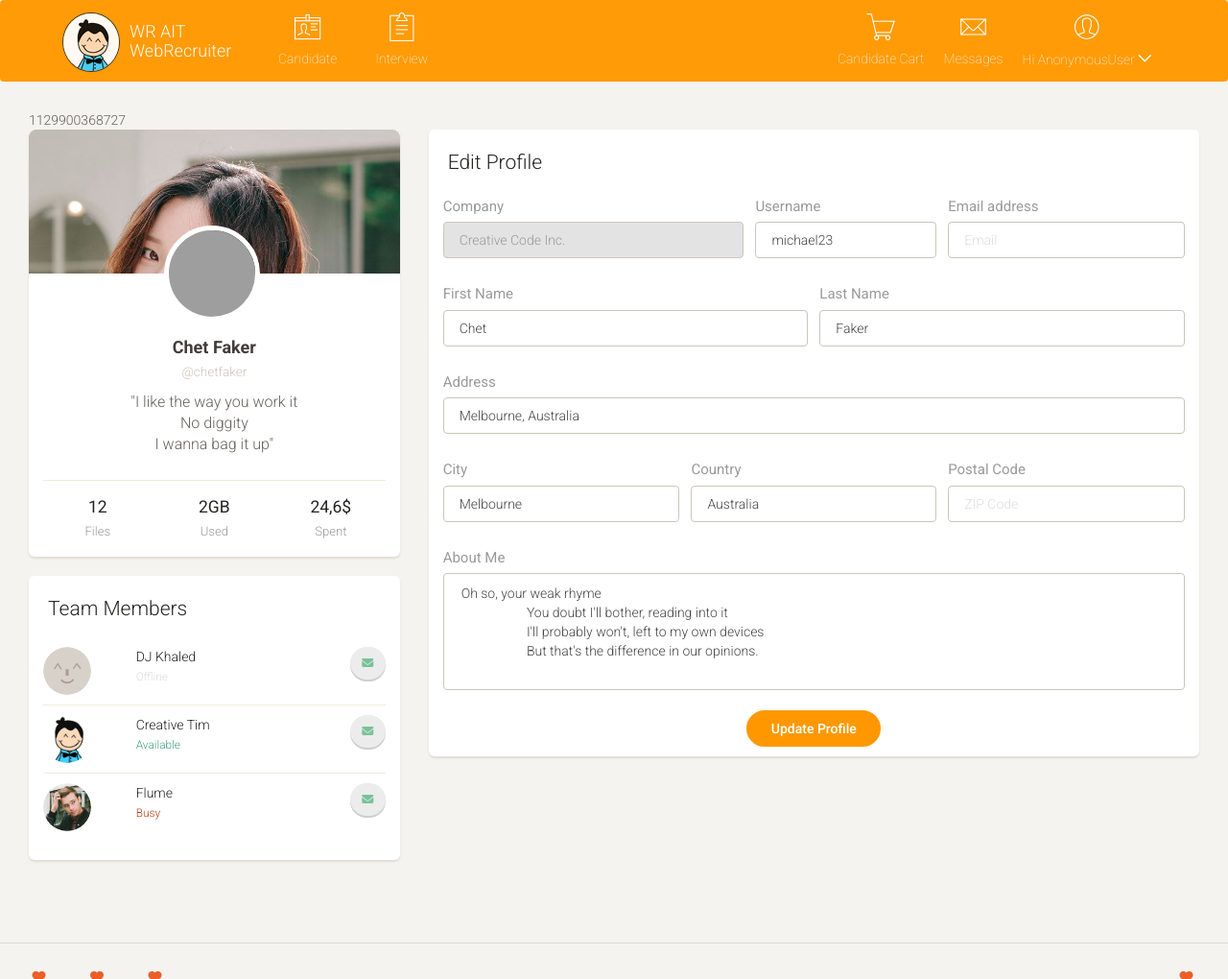
After one commit to nateecha18/webrecruiter, a Django app: page /filter/1129900368727/ in a window 1280 px wide. The commit adds this page. Shown: the whole page at 96% size. Run offline with Django 3.2, Linux system fonts and the light colour scheme; data comes from the database, SQL or seed files in the repository; both versions use the stored data as it was after the commit; some libraries are stand-ins or nearby versions; grey boxes are pictures that could not be loaded.

Commit message:
candidate detail (no fin :-1: )

```diff
--- /dev/null
+++ b/webrecruiter/filter/template/candidate_detail.html
@@ -0,0 +1,212 @@
+{% extends 'base_layout.html' %}
+{% load static %}
+
+{% block title %}
+Filter Candidate | WebRecruiter
+{% endblock %}
+
+{% block stylesheet %}
+
+{% endblock %}
+
+{% block content %}
+<div class="container-fluid">
+  {{ Candidate_id }}
+  <div class="row">
+    <div class="col-lg-4 col-md-5">
+      <div class="card card-user">
+        <div class="image">
+          <img src="{% if Selected_candidate.profile_pic %}{{ Selected_candidate.profile_pic.url }}{% else %}{% static 'img/no_image.png' %}{% endif %}">
+          <!-- <img src="assets/img/background.jpg" alt="..."/> -->
+        </div>
+        <div class="content">
+          <div class="author">
+            <img class="avatar border-white" src="{% if Selected_candidate.profile_pic %}{% static '{{ Selected_candidate.profile_pic.url }}' %}{% else %}{% static "img/no_image.png" %}{% endif %}" alt="..."/>
+            <h4 class="title">Chet Faker<br />
+              <a href="#"><small>@chetfaker</small></a>
+            </h4>
+          </div>
+          <p class="description text-center">
+            "I like the way you work it <br>
+            No diggity <br>
+            I wanna bag it up"
+          </p>
+        </div>
+        <hr>
+        <div class="text-center">
+          <div class="row">
+            <div class="col-md-3 col-md-offset-1">
+              <h5>12<br /><small>Files</small></h5>
+            </div>
+            <div class="col-md-4">
+              <h5>2GB<br /><small>Used</small></h5>
+            </div>
+            <div class="col-md-3">
+              <h5>24,6$<br /><small>Spent</small></h5>
+            </div>
+          </div>
+        </div>
+      </div>
+      <div class="card">
+        <div class="header">
+          <h4 class="title">Team Members</h4>
+        </div>
+        <div class="content">
+          <ul class="list-unstyled team-members">
+            <li>
+              <div class="row">
+                <div class="col-xs-3">
+                  <div class="avatar">
+                    <img src="assets/img/faces/face-0.jpg" alt="Circle Image" class="img-circle img-no-padding img-responsive">
+                  </div>
+                </div>
+                <div class="col-xs-6">
+                  DJ Khaled
+                  <br />
+                  <span class="text-muted"><small>Offline</small></span>
+                </div>
+
+                <div class="col-xs-3 text-right">
+                  <btn class="btn btn-sm btn-success btn-icon"><i class="fa fa-envelope"></i></btn>
+                </div>
+              </div>
+            </li>
+            <li>
+              <div class="row">
+                <div class="col-xs-3">
+                  <div class="avatar">
+                    <img src="assets/img/faces/face-1.jpg" alt="Circle Image" class="img-circle img-no-padding img-responsive">
+                  </div>
+                </div>
+                <div class="col-xs-6">
+                  Creative Tim
+                  <br />
+                  <span class="text-success"><small>Available</small></span>
+                </div>
+
+                <div class="col-xs-3 text-right">
+                  <btn class="btn btn-sm btn-success btn-icon"><i class="fa fa-envelope"></i></btn>
+                </div>
+              </div>
+            </li>
+            <li>
+              <div class="row">
+                <div class="col-xs-3">
+                  <div class="avatar">
+                    <img src="assets/img/faces/face-3.jpg" alt="Circle Image" class="img-circle img-no-padding img-responsive">
+                  </div>
+                </div>
+                <div class="col-xs-6">
+                  Flume
+                  <br />
+                  <span class="text-danger"><small>Busy</small></span>
+                </div>
+
+                <div class="col-xs-3 text-right">
+                  <btn class="btn btn-sm btn-success btn-icon"><i class="fa fa-envelope"></i></btn>
+                </div>
+              </div>
+            </li>
+          </ul>
+        </div>
+      </div>
+    </div>
+    <div class="col-lg-8 col-md-7">
+      <div class="card">
+        <div class="header">
+          <h4 class="title">Edit Profile</h4>
+        </div>
+        <div class="content">
+          <form>
+            <div class="row">
+              <div class="col-md-5">
+                <div class="form-group">
+                  <label>Company</label>
+                  <input type="text" class="form-control border-input" disabled placeholder="Company" value="Creative Code Inc.">
+                </div>
+              </div>
+              <div class="col-md-3">
+                <div class="form-group">
+                  <label>Username</label>
+                  <input type="text" class="form-control border-input" placeholder="Username" value="michael23">
+                </div>
+              </div>
+              <div class="col-md-4">
+                <div class="form-group">
+                  <label for="exampleInputEmail1">Email address</label>
+                  <input type="email" class="form-control border-input" placeholder="Email">
+                </div>
+              </div>
+            </div>
+
+            <div class="row">
+              <div class="col-md-6">
+                <div class="form-group">
+                  <label>First Name</label>
+                  <input type="text" class="form-control border-input" placeholder="Company" value="Chet">
+                </div>
+              </div>
+              <div class="col-md-6">
+                <div class="form-group">
+                  <label>Last Name</label>
+                  <input type="text" class="form-control border-input" placeholder="Last Name" value="Faker">
+                </div>
+              </div>
+            </div>
+
+            <div class="row">
+              <div class="col-md-12">
+                <div class="form-group">
+                  <label>Address</label>
+                  <input type="text" class="form-control border-input" placeholder="Home Address" value="Melbourne, Australia">
+                </div>
+              </div>
+            </div>
+
+            <div class="row">
+              <div class="col-md-4">
+                <div class="form-group">
+                  <label>City</label>
+                  <input type="text" class="form-control border-input" placeholder="City" value="Melbourne">
+                </div>
+              </div>
+              <div class="col-md-4">
+                <div class="form-group">
+                  <label>Country</label>
+                  <input type="text" class="form-control border-input" placeholder="Country" value="Australia">
+                </div>
+              </div>
+              <div class="col-md-4">
+                <div class="form-group">
+                  <label>Postal Code</label>
+                  <input type="number" class="form-control border-input" placeholder="ZIP Code">
+                </div>
+              </div>
+            </div>
+
+            <div class="row">
+              <div class="col-md-12">
+                <div class="form-group">
+                  <label>About Me</label>
+                  <textarea rows="5" class="form-control border-input" placeholder="Here can be your description" value="Mike">Oh so, your weak rhyme
+                    You doubt I'll bother, reading into it
+                    I'll probably won't, left to my own devices
+                    But that's the difference in our opinions.</textarea>
+                  </div>
+                </div>
+              </div>
+              <div class="text-center">
+                <button type="submit" class="btn btn-info btn-fill btn-wd">Update Profile</button>
+              </div>
+              <div class="clearfix"></div>
+            </form>
+          </div>
+        </div>
+      </div>
+
+
+    </div>
+  </div>
+  {% endblock %}
+  {% block javascript %}
+  {% endblock %}
--- a/webrecruiter/filter/template/filter_candidate.html
+++ b/webrecruiter/filter/template/filter_candidate.html
@@ -330,7 +330,7 @@ i.icon-submit { color: #ffff; }
           {% for candidate in Candidate %}
           <tr data-val="{{candidate.id_number}}">
             <td></td>
-            <td>{{candidate.id_number}}</td>
+            <td><a href="/filter/{{candidate.id_number}}/" style="color: #ff9800; font-weight: 400;">{{candidate.id_number}}</a></td>
             <td>{{candidate.firstname}} &nbsp&nbsp {{candidate.lastname}}</td>
             <td>{{candidate.salary}}</td>
             <td>{{candidate.nowEdu_gpa}}</td>
--- a/webrecruiter/filter/urls.py
+++ b/webrecruiter/filter/urls.py
@@ -4,7 +4,6 @@ from django.contrib.auth.views import login
 
 urlpatterns = [
     url(r'^$', views.index, name='filter'),
-    url(r'^add_to_cart/$', views.add_to_cart),
-    # url(r'^submit_filter/$', views.submit_filter),
+    url(r'^(?P<candidate_id>[-\w]+)/$', views.candidate_detail, name="candidate_detail"),
 
 ]
--- a/webrecruiter/filter/views.py
+++ b/webrecruiter/filter/views.py
@@ -185,36 +185,32 @@ def index(request):
         template = loader.get_template("filter_candidate.html")
         return HttpResponse(template.render(context, request))
 
-    all_candidate = CandidateBasic.objects.all()
-    user = User.objects.filter(username=request.user.username)
-    print("All Can : " + str(all_candidate))
-    print("User : " + str(user))
-    # return render(request, "filter_candidate.html", {'Candidate': all_candidate, 'User': user})
-    # user_profile = get_object_or_404(Profile, user=request.user)
+    if request.user.is_authenticated:
+        all_candidate = CandidateBasic.objects.all()
+        user = User.objects.filter(username=request.user.username)
+        print("All Can : " + str(all_candidate))
+        print("User : " + str(user))
+        # return render(request, "filter_candidate.html", {'Candidate': all_candidate, 'User': user})
+        # user_profile = get_object_or_404(Profile, user=request.user)
 
-    filtered_orders = Order.objects.filter(owner=request.user.profile, is_ordered=False)
-    cart_amount = 0
-    current_order_products = []
-    if filtered_orders.exists():
-        user_order = filtered_orders[0]
-        user_order_items = user_order.items.all()
-        cart_amount = user_order_items.count()
-        print("----------------------- !!!!! Cart Item : ",cart_amount,"::",user_order_items)
+        filtered_orders = Order.objects.filter(owner=request.user.profile, is_ordered=False)
+        cart_amount = 0
+        current_order_products = []
+        if filtered_orders.exists():
+            user_order = filtered_orders[0]
+            user_order_items = user_order.items.all()
+            cart_amount = user_order_items.count()
+            print("----------------------- !!!!! Cart Item : ",cart_amount,"::",user_order_items)
 
-
-    if request.user.is_authenticated:
         return render(request, "filter_candidate.html", {'Candidate': all_candidate, 'User': user,'Cart_amount':cart_amount})
     else:
         return redirect('login')
 
-def add_to_cart(request):
-    candidate_list = []
-    if request.method == 'POST':
-        value_list = request.POST.getlist('value_list[]')
-        for i in range(len(value_list)):
-            if value_list[i] in candidate_list:
-                pass
-            else:
-                candidate_list.append(value_list[i])
-        print("!! ---- CANDIDATE LIST ----- !!",candidate_list,type(candidate_list))
-    return redirect('filter')
+
+def candidate_detail(request,candidate_id):
+    selected_candidate = get_object_or_404(CandidateBasic, id_number=candidate_id)
+    print("Image URL : ",selected_candidate.profile_pic.url,"--------------------------")
+    return render(request,
+                  'candidate_detail.html',
+                  {'Candidate_id': candidate_id,
+                   'Selected_candidate' : selected_candidate})
```
Also changed, not shown: webrecruiter/db.sqlite3, webrecruiter/webrecruiter/static/img/no_image.png (added), 1 other file.
